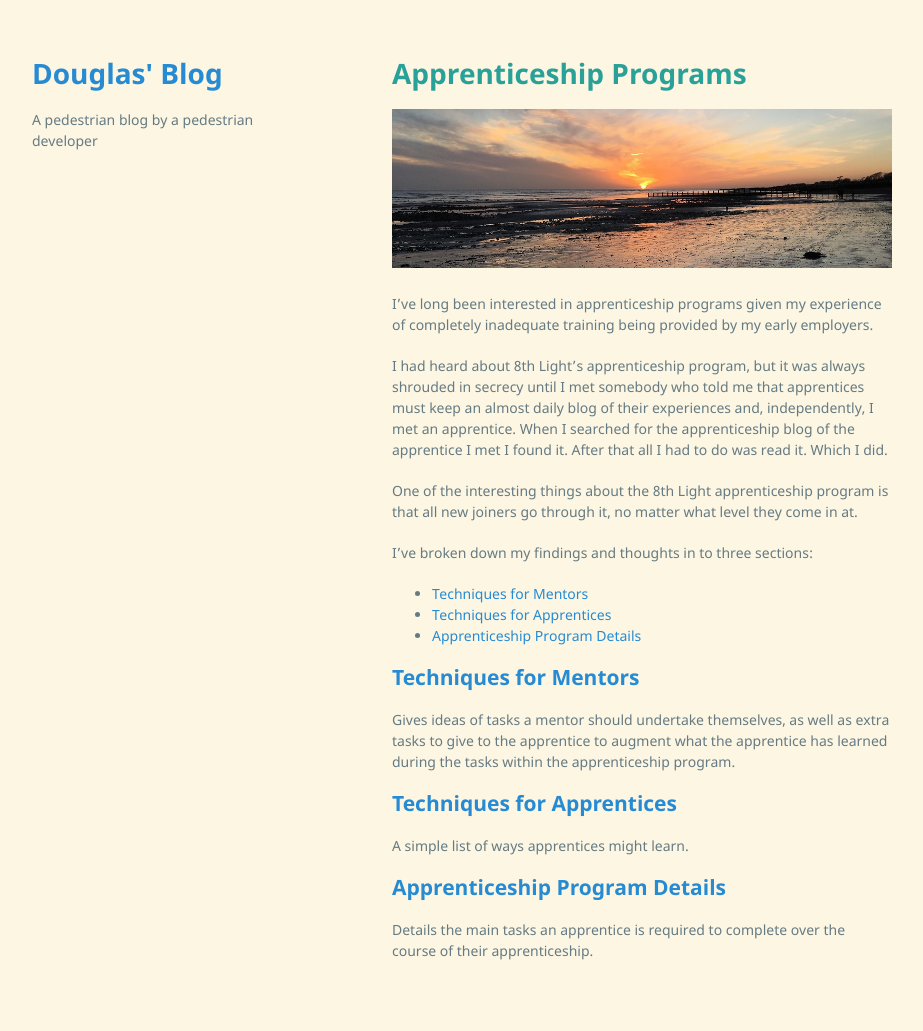
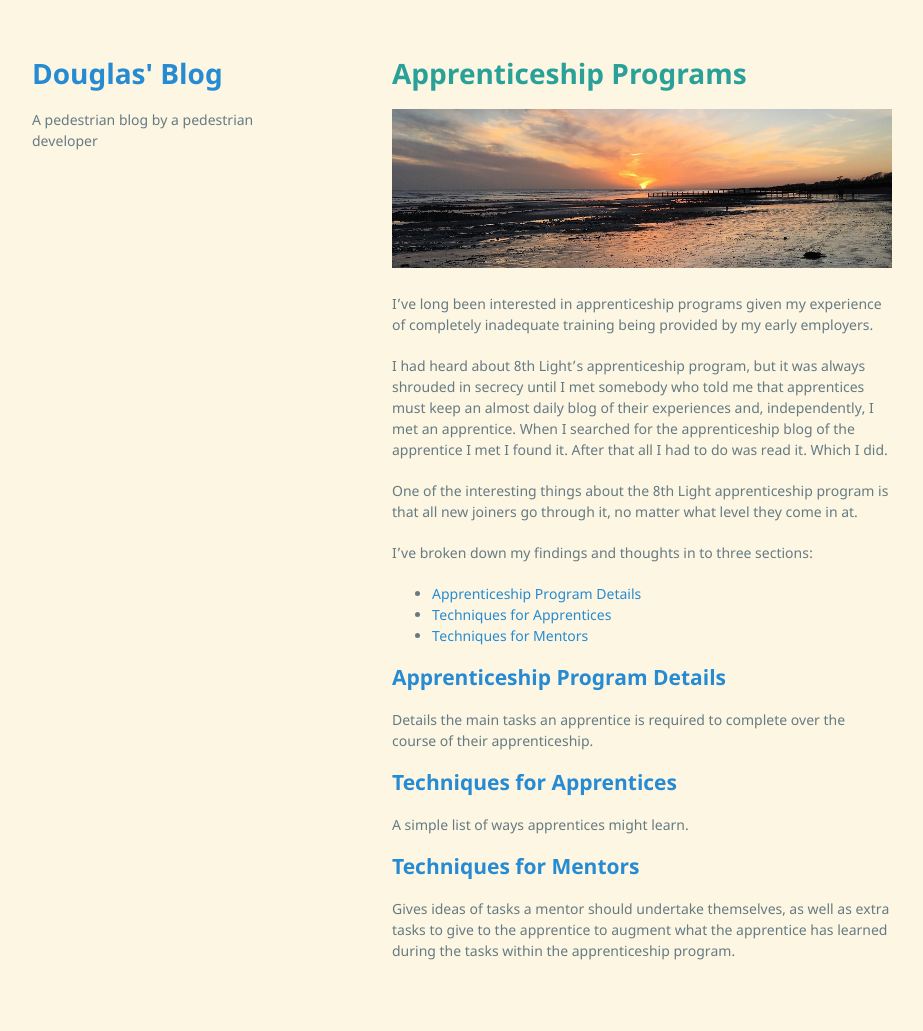
Before and after one commit to douglaswaugh/douglaswaugh.github.io, a Jekyll site: the page built from _posts/2017-03-29-apprenticeship-programs.md, in a window 1280 px wide. Shown: the whole page, without its empty margins (178-1101 px from the left). Built offline with Jekyll 4.4.1, drawn with Linux system fonts in a browser that asks for light colours.

Commit message:
Display posts alphabetically on category pages

```diff
--- a/_layouts/category-post.html
+++ b/_layouts/category-post.html
@@ -1,14 +1,15 @@
+{% assign sortedPosts = site.categories[page.type] | sort: 'title' %}
 {% include header.html %}
       <section>
         <h1>{{ page.title }}</h1>
         {{ content }}
         <ul>
-        {% for post in site.categories[page.type] %}
+        {% for post in sortedPosts %}
           <li><a href="{{ post.url }}">{{ post.title }}</a></li>
         {% endfor %}
         </ul>
 
-        {% for post in site.categories[page.type] %}
+        {% for post in sortedPosts %}
         <h2><a href="{{ post.url }}">{{ post.title }}</a></h2>
 
         <p>
```
